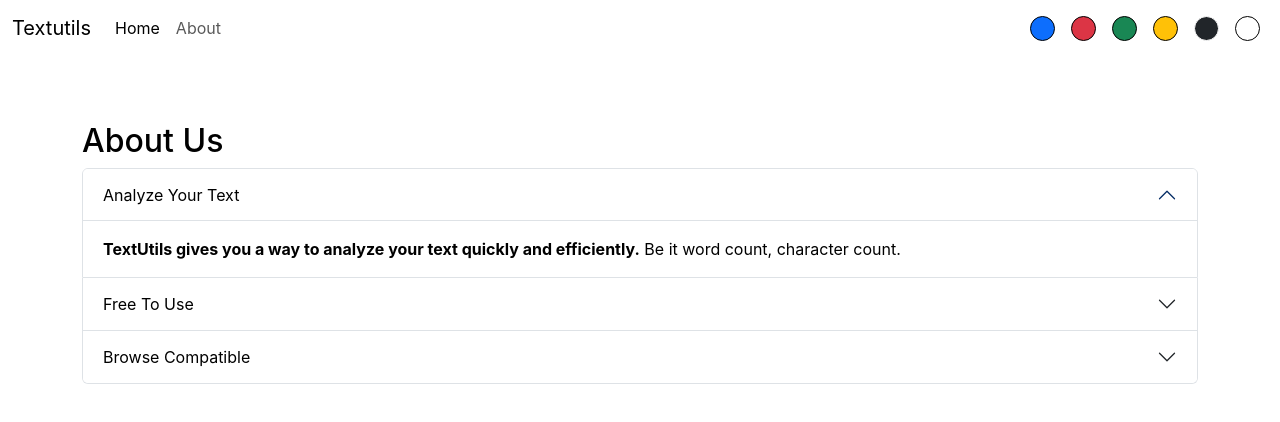
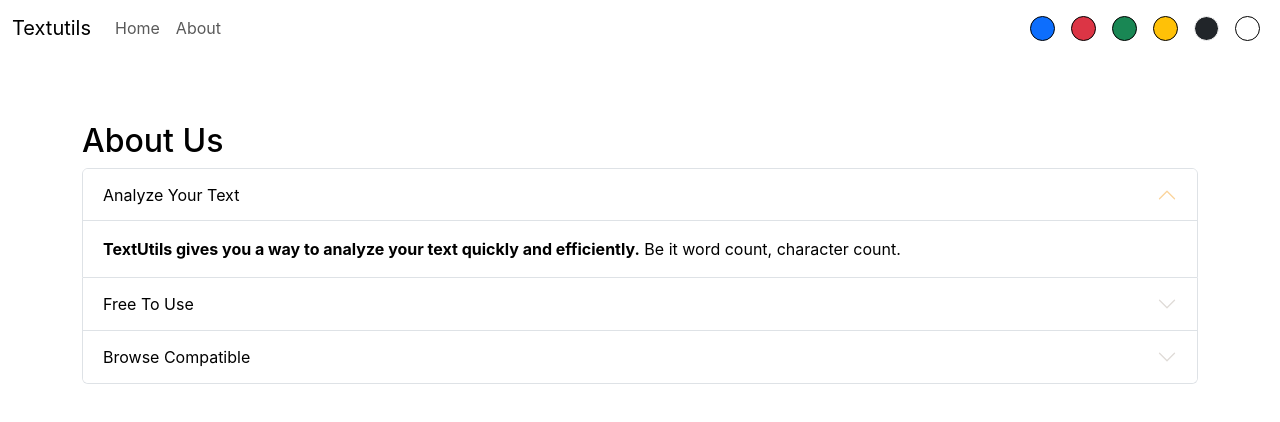
Before and after one commit to Subhi2911/TextUtils, a React (Create React App) app: page /#/about in a window 1280 px wide. Shown: the top 422 px of the page. Built offline with nearby package versions, Linux system fonts and the light colour scheme.

Commit message:
Final project is build #learning react via project1

```diff
--- a/src/App.js
+++ b/src/App.js
@@ -13,6 +13,7 @@
 } from "react-router-dom"
 
 function App() {
+
   const [mode, setMode]= useState('light');
   const [alert, setAlert] = useState(null);
   const [colour, setColour]= useState('white');
@@ -33,14 +34,12 @@
     document.body.classList.remove('bg-success')
     document.body.classList.remove('bg-warning')
     document.body.classList.remove('bg-primary')
-    //document.body.classList.remove('bg-light')
   }
 
   const toggleMode=(cls)=>{
     removeBodyClasses();
     document.body.classList.add('bg-'+cls);
     if (cls==='primary'){
-      //setMode("#471396");
       setMode("dark")
       setColour("#471396")
     }
@@ -83,7 +82,6 @@
   return (
     <>
     {/* <Router> */}
-      {/* <Navbar title="Textutils" aboutText="About" mode={mode} toggleModeBlack={black()} toggleModeDarkBlue={darkBlue()} toggleModeLightPink={lightPink()} toggleModeWhite={white()}/> */}
       <Navbar title="Textutils" aboutText="About" mode={mode} toggleMode={toggleMode} colour={colour} />
 
       <Alert alert={alert}/>
@@ -92,10 +90,9 @@
         <Routes>
           <Route path="/about" element={<About mode={mode} colour={colour} />}/>
           <Route path="/" element={<TextForm showAlert={showAlert} heading="Enter the text to analyze" mode={mode} colour={colour}/>}/>
-          <Route path="/" element={<TextForm showAlert={showAlert} heading="Enter the text to analyze" mode={mode} colour={colour}/>}/>
         </Routes>
     </div>
-    {/* git</Router> */}
+    {/* </Router> */}
     </>
 
   );
--- a/src/Appa.css
+++ b/src/Appa.css
@@ -44,3 +44,8 @@
 .blank{
   color: red;
 }
+
+.active{
+  font-weight: 500;
+  text-decoration: underline;
+}
--- a/src/components/Navbar.js
+++ b/src/components/Navbar.js
@@ -1,22 +1,29 @@
 import React from 'react'
 import PropTypes from 'prop-types'
 import{Link} from "react-router-dom"
+import {useState} from 'react'
 
 export default function Navbar(props) {
+  const [active, setActive]=useState(null);
+
+  const isActive=(name)=>{
+    setActive(name);
+  }
+
   return (
     <nav className={`navbar navbar-expand-lg navbar-${props.mode}`} style={{backgroundColor: props.colour}}>
   <div className="container-fluid">
-    <Link className="navbar-brand" to="/">{props.title}</Link>
+    <Link className="navbar-brand " to="/">{props.title}</Link>
     <button className="navbar-toggler" type="button" data-bs-toggle="collapse" data-bs-target="#navbarSupportedContent" aria-controls="navbarSupportedContent" aria-expanded="false" aria-label="Toggle navigation">
       <span className="navbar-toggler-icon"></span>
     </button>
     <div className="collapse navbar-collapse" id="navbarSupportedContent">
       <ul className="navbar-nav me-auto mb-2 mb-lg-0">
         <li className="nav-item">
-          <Link className="nav-link active" aria-current='page' to="/">Home</Link>
+          <Link className={`nav-link ${active==='home'?'active':''}`} aria-current='page' to="/" onClick={()=>isActive('home')}>Home</Link>
         </li>
         <li className="nav-item">
-          <Link className="nav-link" to="/about">{props.aboutText}</Link>
+          <Link className={`nav-link ${active==='about'?'active':''}`} to="/about" onClick={()=>isActive('about')}>{props.aboutText}</Link>
         </li>
       </ul>
       <div className= 'd-flex'>
--- a/src/components/TextForm.js
+++ b/src/components/TextForm.js
@@ -3,27 +3,22 @@
 
 export default function TextForm(props) {
     const handleUpClick= ()=>{
-        console.log("Uppercase was clicked"+text)
         let newText = text.toUpperCase();
         setText(newText)
         props.showAlert("Converted to Upper case","success");
     }
     const handleLowClick= ()=>{
-        console.log("Lowercase was clicked"+text)
         let newText = text.toLowerCase();
         setText(newText)
         props.showAlert("Converted to Lower case","success");
     }
     const handleClearClick= ()=>{
-        console.log("Clear Text");
         let newText =""
         setText(newText);
         props.showAlert("Text Cleared","success");
     }
     const handleCopy=()=>{
-        var text = document.querySelector('#myBox');
-        text.select();
-        navigator.clipboard.writeText(text.value);
+        navigator.clipboard.writeText(text);
         props.showAlert("Copied to clipboard","success");
     }
     const handleSpace=()=>{
@@ -32,7 +27,6 @@
         props.showAlert("Removed Extra spaces","success");
     }
     const handleOnChange= (event)=>{
-        console.log("On Change");
         setText(event.target.value);
     }
 
--- a/src/index.css
+++ b/src/index.css
@@ -11,3 +11,7 @@
   font-family: source-code-pro, Menlo, Monaco, Consolas, 'Courier New',
     monospace;
 }
+
+.accordion-button::after {
+  filter: invert(5);
+}
```
